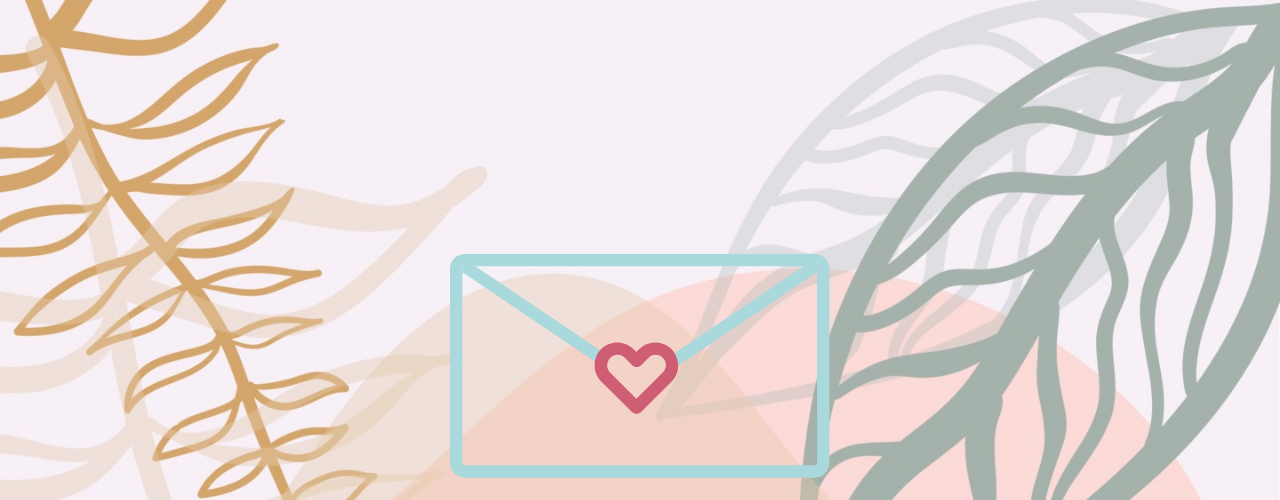
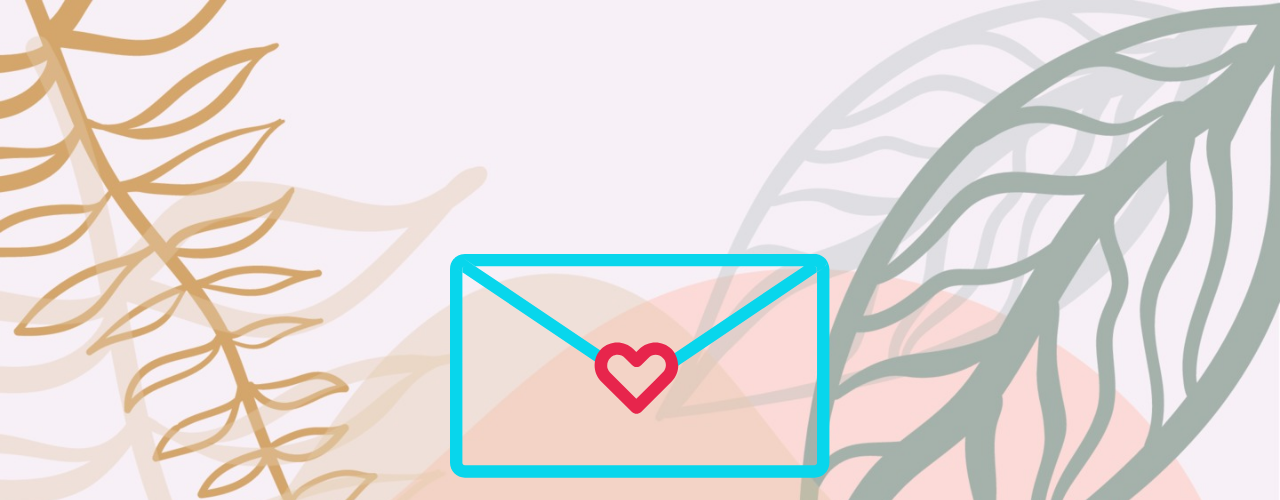
Before and after one commit to thanhan44/Noel, a plain HTML site: page index.html in a window 1280 px wide. Shown: the top 500 px of the page. Drawn offline with Linux system fonts and the light colour scheme.

Commit message:
update color

```diff
--- a/index.html
+++ b/index.html
@@ -1099,12 +1099,12 @@
       <g id="__id2_s23t51u2c">
         <path
           d="M148.8,2.3c0-0.1-0.1-0.2-0.2-0.3c-0.3-0.3-0.6-0.6-0.9-0.8c-0.4-0.2-0.8-0.3-1.2-0.3c0.4,0,0.9,0.1,1.2,0.3  c-1-0.8-2.2-1.2-3.6-1.2H5.9C4.5,0,3.3,0.5,2.3,1.2C2.1,1.3,1.9,1.5,1.8,1.7C1.7,1.8,1.5,1.9,1.4,2C0.5,3.1,0,4.4,0,5.9v76.7  c0,3.2,2.6,5.9,5.9,5.9h138.3c3.2,0,5.9-2.6,5.9-5.9V5.9C150,4.5,149.5,3.3,148.8,2.3z M147.9,5.4l-2.7,1.8v75.4c0,0.6-0.5,1-1,1  H5.9c-0.6,0-1-0.5-1-1V7.2L2.1,5.3l2.7,1.8V5.9c0-0.6,0.5-1,1-1h0.1c-0.6,0-1,0.5-1,1v1.3l52.9,35.6c0.3-1.6,1.1-3.1,2.3-4.2  l-50-33.7H10L4.8,1.3L10,4.8h130L88.2,39.7c1,1.4,1.5,3,1.6,4.8l55.3-37.3V5.9c0.1-0.6-0.4-1.1-1-1.1h0.1c0.6,0,1,0.5,1,1v1.3  L147.9,5.4c0.7-0.5,1-1.3,1.1-2C149,4.2,148.6,5,147.9,5.4z"
-          style="fill: rgb(169, 216, 221);"></path>
+          style="fill: rgb(8, 214, 236);"></path>
       </g>
       <g id="__id3_s23t51u2c">
         <path
           d="M90.2,43.7c-0.1-1.8-0.6-3.4-1.6-4.9c-0.3-0.4-0.6-0.8-1-1.2c-3.5-3.5-9.2-3.5-12.7,0l-1.2,1.2l-1.2-1.2  c-3.5-3.5-9.2-3.5-12.7,0c0,0,0,0,0,0c-1.2,1.2-2,2.7-2.4,4.4c-0.1,0.6-0.2,1.3-0.2,2c0,2.4,0.9,4.7,2.6,6.4L72,62.5  c0.5,0.5,1.1,0.7,1.8,0.7c0.6,0,1.3-0.2,1.8-0.7l12.1-12.1c1.7-1.7,2.6-4,2.6-6.4C90.3,43.9,90.2,43.8,90.2,43.7z M73.7,57.3  L63.3,46.9c-0.4-0.4-0.7-0.9-0.9-1.5c-0.2-0.4-0.2-0.9-0.2-1.4c0-1.1,0.4-2.1,1.2-2.9c0.2-0.2,0.5-0.4,0.8-0.6  c0.6-0.4,1.3-0.6,2.1-0.6c1.1,0,2.1,0.4,2.9,1.2l2.9,2.9c1,1,2.5,1,3.5,0l2.9-2.9c1.6-1.6,4.1-1.6,5.7,0c0.1,0.1,0.2,0.3,0.4,0.4  c1.2,1.6,1.1,3.8-0.4,5.3l-2.9,2.9L73.7,57.3z"
-          style="fill: rgb(207, 94, 116);"></path>
+          style="fill: rgb(231, 37, 76);"></path>
       </g>
     </svg>
     <h1 style="text-align: center;color:#de2f32">Nhấn vào thư nhé !!!</h1>
```
